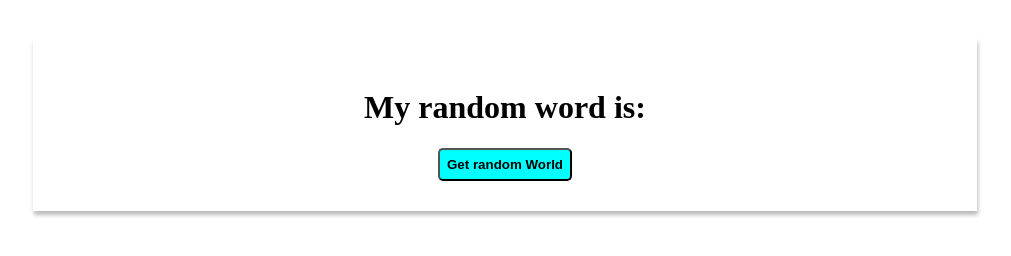
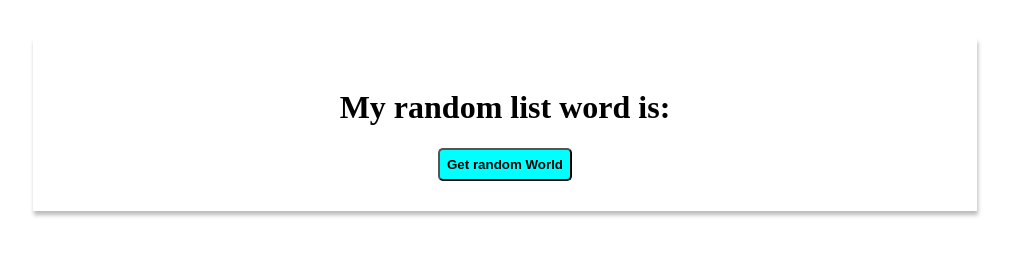
Before and after one commit to Bakoczy-Zoltan/GH-action-example-solution, a website: page index.html in a window 1280 px wide. Shown: the whole page, without its empty margins (135-1146 px from the left). Drawn offline with Linux system fonts and the light colour scheme.

Commit message:
change innerHtml

```diff
--- a/index.html
+++ b/index.html
@@ -32,7 +32,8 @@
 <body>
 
     <div>
-        <h1>My random word is: <span></span> </h1>
+        <h1>My random list word is: <span></span> </h1>
+
         <button onclick="renderResultIntoHtml()">Get random World</button>
     </div>
 
```
